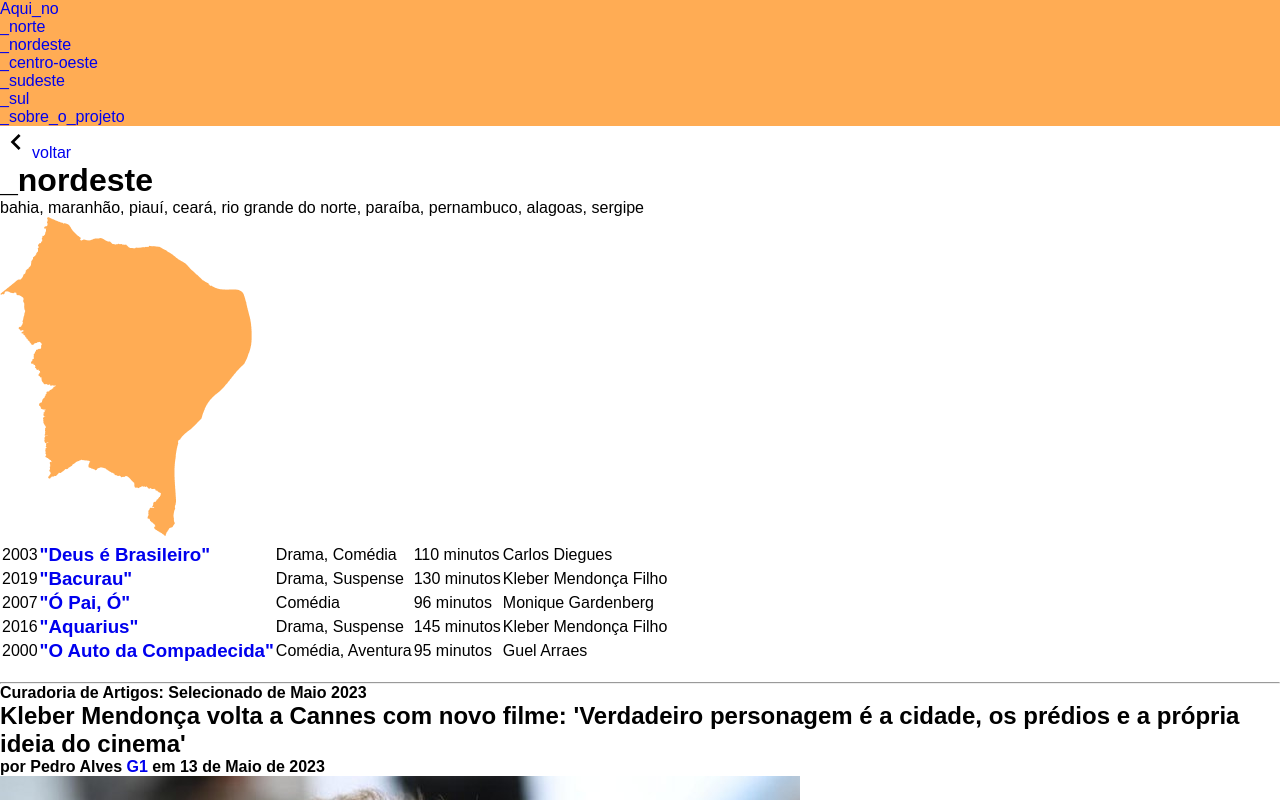
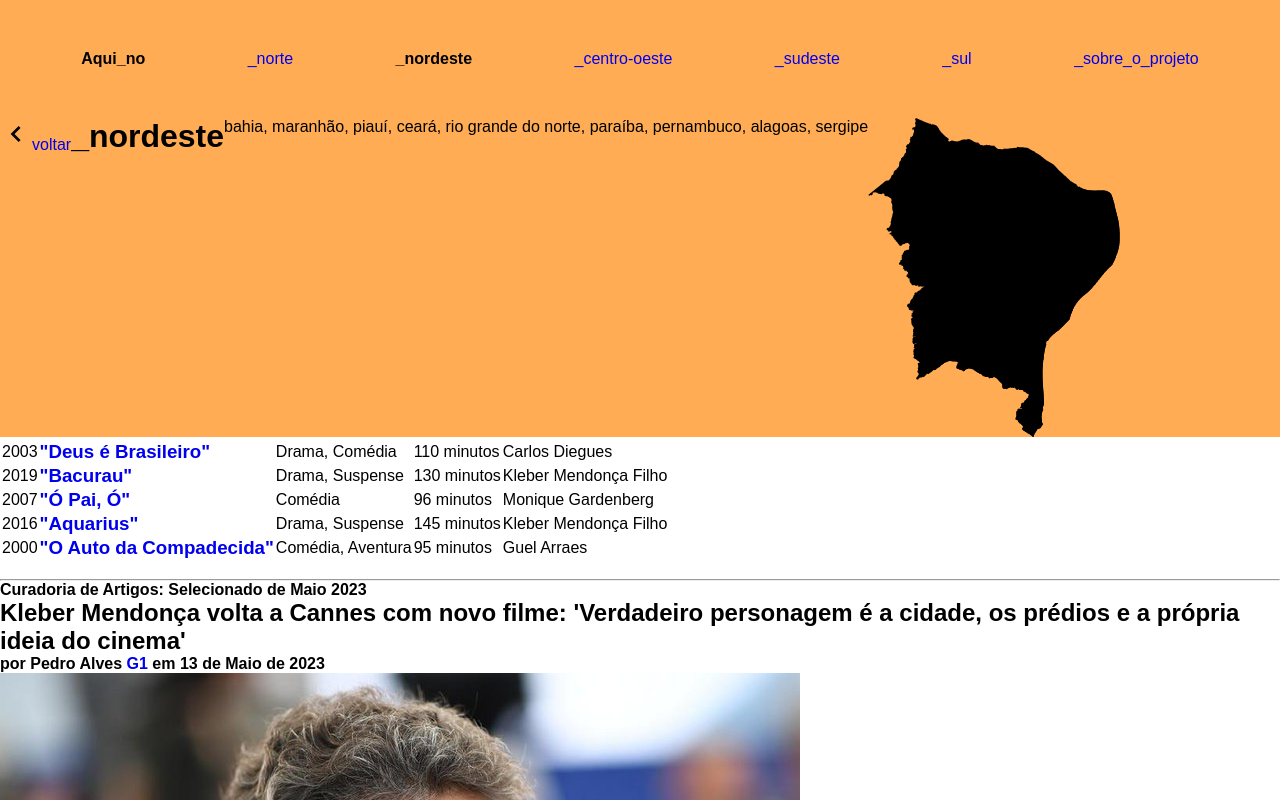
Before and after one commit to luanadplr/projeto-devweb-coderhouse, a plain HTML site: page paginas_nordeste/nordeste.html in a window 1280 px wide. Shown: the top 800 px of the page. Drawn offline with Linux system fonts and the light colour scheme.

Commit message:
nav bar na horizontal com hover underline

```diff
--- a/paginas_nordeste/nordeste.css
+++ b/paginas_nordeste/nordeste.css
@@ -2,6 +2,7 @@
     margin: 0;
     padding: 0;
     text-decoration: none;
+    list-style-type: none;
     font-family: sans-serif;
 }
 
@@ -9,8 +10,34 @@
 
 #nav-menu {
     background-color: rgb(255, 172, 84);
+    padding: 30px;
+}
+
+#ul-menu {
+    display: flex;
+    justify-content: space-around;
+}
+
+.li-menu {
+    margin: 20px 0px 20px 0px;
+}
+
+.li-menu:hover {
+    text-decoration: underline;
+}
+
+.a-menu:visited {
+    color: black;
+}
+
+.bold-item {
+    color: black;
+    font-weight: bold;
+}
+
+/*-------------------------HEADER-NORDESTE---------------------------- */
+
+#header-nordeste {
+    background-color: rgb(255, 172, 84);
     display: flex;
 }
-
-
-/*-------------------------PÁGINA-NORDESTE---------------------------- */
--- a/paginas_nordeste/nordeste.html
+++ b/paginas_nordeste/nordeste.html
@@ -16,21 +16,21 @@
 
 <body>
     <nav id="nav-menu">
-        <ul>
-            <li><a href="../index.html">Aqui_no</a></li>
-            <li><a href="../paginas_norte/norte.html">_norte</a></li>
-            <li><a href="../paginas_nordeste/nordeste.html">_nordeste</a></li>
-            <li><a href="../paginas_centroOeste/centroOeste.html">_centro-oeste</a></li>
-            <li><a href="../paginas__sudeste/sudeste.html">_sudeste</a></li>
-            <li><a href="../paginas__sul/sul.html">_sul</a></li>
-            <li><a href="../pagina__sobre/sobreOProjeto.html">_sobre_o_projeto</a></li>
+        <ul id="ul-menu">
+            <li class="li-menu"><a class="bold-item a-menu" href="../index.html">Aqui_no</a></li>
+            <li class="li-menu"><a class="a-menu" href="../paginas_norte/norte.html">_norte</a></li>
+            <li class="li-menu"><a class="bold-item" href="../paginas_nordeste/nordeste.html">_nordeste</a></li>
+            <li class="li-menu"><a class="a-menu" href="../paginas_centroOeste/centroOeste.html">_centro-oeste</a></li>
+            <li class="li-menu"><a class="a-menu" href="../paginas__sudeste/sudeste.html">_sudeste</a></li>
+            <li class="li-menu"><a class="a-menu" href="../paginas__sul/sul.html">_sul</a></li>
+            <li class="li-menu"><a class="a-menu" href="../pagina__sobre/sobreOProjeto.html">_sobre_o_projeto</a></li>
         </ul>
     </nav>
-    <header>
+    <header id="header-nordeste">
         <a href="../index.html"><img src="../imagens/icone_voltar.png" alt="ícone para voltar">voltar</a>
         <h1>_nordeste</h1>
         <p>bahia, maranhão, piauí, ceará, rio grande do norte, paraíba, pernambuco, alagoas, sergipe</p>
-        <img src="../imagens/imagens nordeste/favicon_nordeste.png" alt="mapa do nordeste">
+        <img id="img-nordeste" src="../imagens/imagens nordeste/favicon_nordeste_preta.png" alt="mapa do nordeste">
     </header>
 
     <section>
```
Also changed, not shown: imagens/imagens nordeste/favicon_nordeste_preta.png (added).
